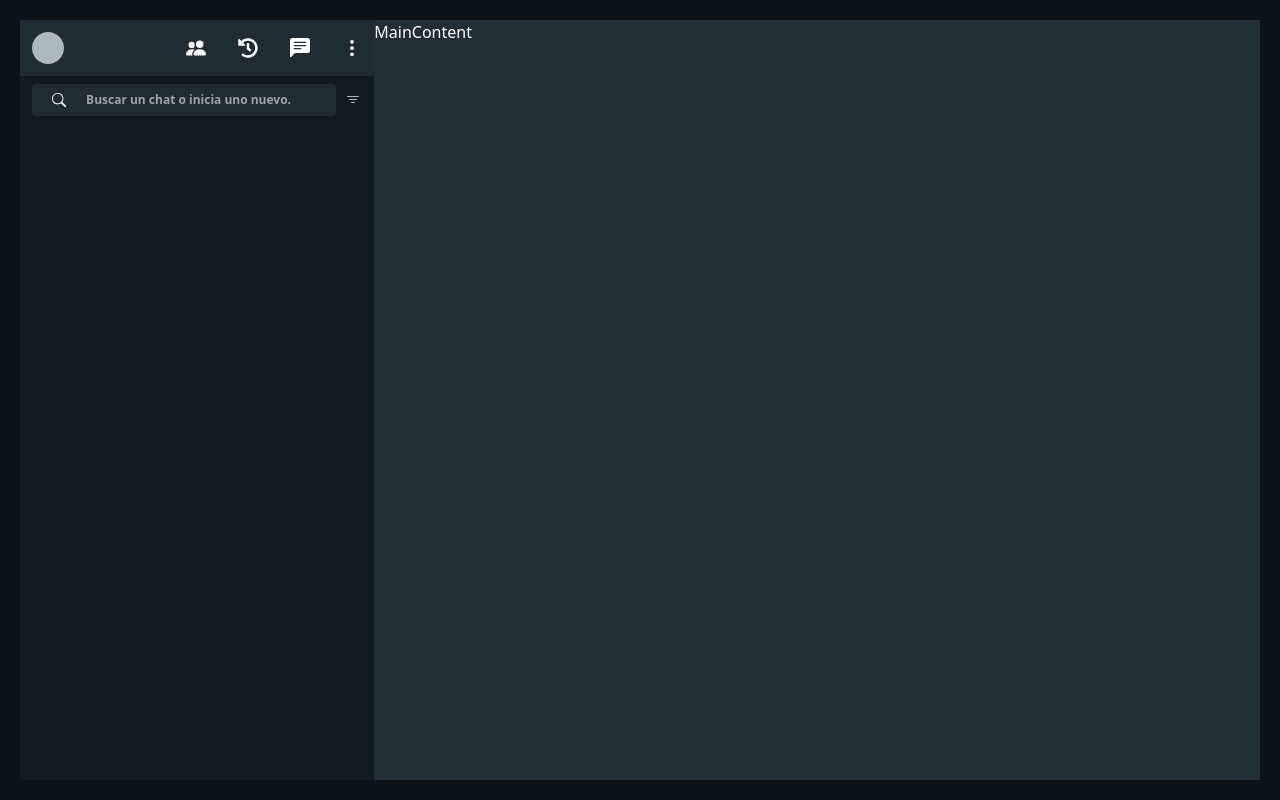
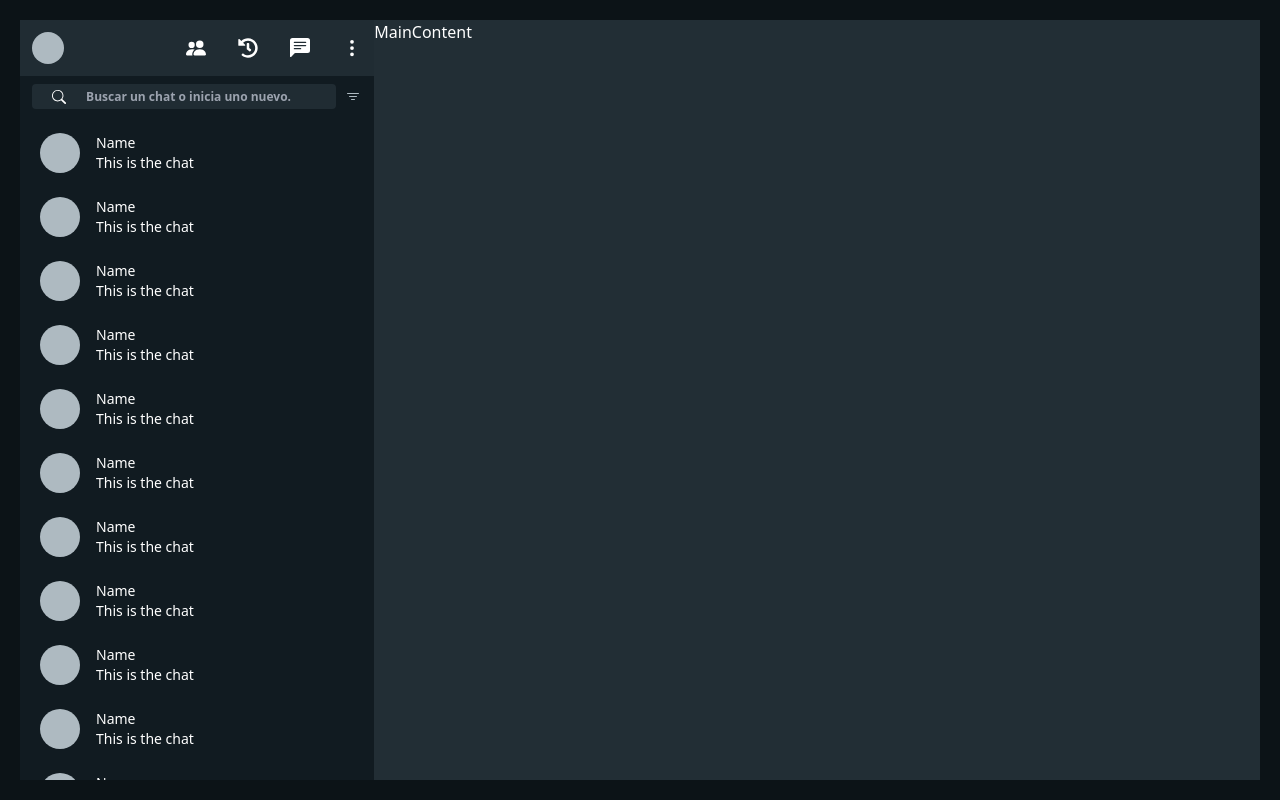
Before and after one commit to CarlosHdz7/whatsapp-ui, a React (Vite) app: page / in a window 1280 px wide. Built offline with nearby package versions, Linux system fonts and the light colour scheme.

Commit message:
:sparkles: Add overflow scroll to the sidebar

```diff
--- /dev/null
+++ b/src/components/Chats/Chat/Chat.tsx
@@ -0,0 +1,15 @@
+const Chat = () => {
+  return (
+    <div className="flex w-full items-center gap-x-2">
+      <div className="flex items-center justify-center p-2">
+        <div className="rounded-3xl bg-gray-1 h-10 w-10" />
+      </div>
+      <div className="text-sm w-full">
+        <h4>Name</h4>
+        <p>This is the chat</p>
+      </div>
+    </div>
+  );
+};
+
+export default Chat;
--- /dev/null
+++ b/src/components/Chats/Chat/index.tsx
@@ -0,0 +1 @@
+export { default } from './Chat';
--- /dev/null
+++ b/src/components/Chats/Chats.tsx
@@ -0,0 +1,26 @@
+import Chat from './Chat/Chat';
+
+const Chats = () => {
+  return (
+    <section
+      className="flex gap-y-2 flex-col pl-3 pt-3 pr-3 overflow-y-scroll w-full
+    "
+    >
+      <Chat />
+      <Chat />
+      <Chat />
+      <Chat />
+      <Chat />
+      <Chat />
+      <Chat />
+      <Chat />
+      <Chat />
+      <Chat />
+      <Chat />
+      <Chat />
+      <Chat />
+    </section>
+  );
+};
+
+export default Chats;
--- /dev/null
+++ b/src/components/Chats/index.tsx
@@ -0,0 +1 @@
+export { default } from './Chats';
--- a/src/components/SideBar/SideBar.tsx
+++ b/src/components/SideBar/SideBar.tsx
@@ -1,11 +1,13 @@
+import Chats from '../Chats/Chats';
 import Navbar from '../Navbar/Navbar';
 import SearchInput from '../SearchInput/SearchInput';
 
 const SideBar = () => {
   return (
-    <div className="w-2/5  bg-gray-75 text-white">
+    <div className="w-2/5  bg-gray-75 text-white relative flex flex-col">
       <Navbar />
       <SearchInput />
+      <Chats />
     </div>
   );
 };
```
